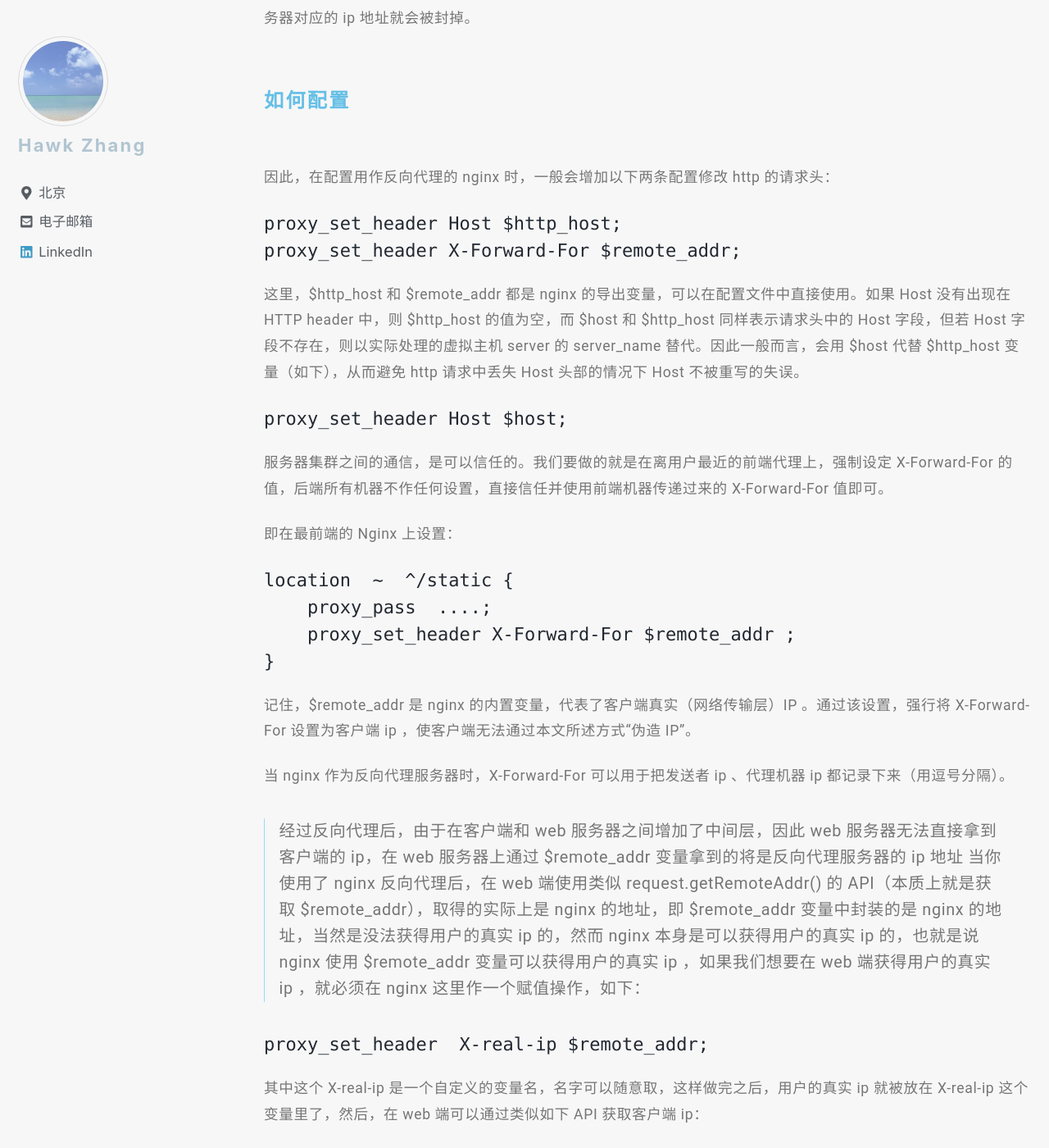
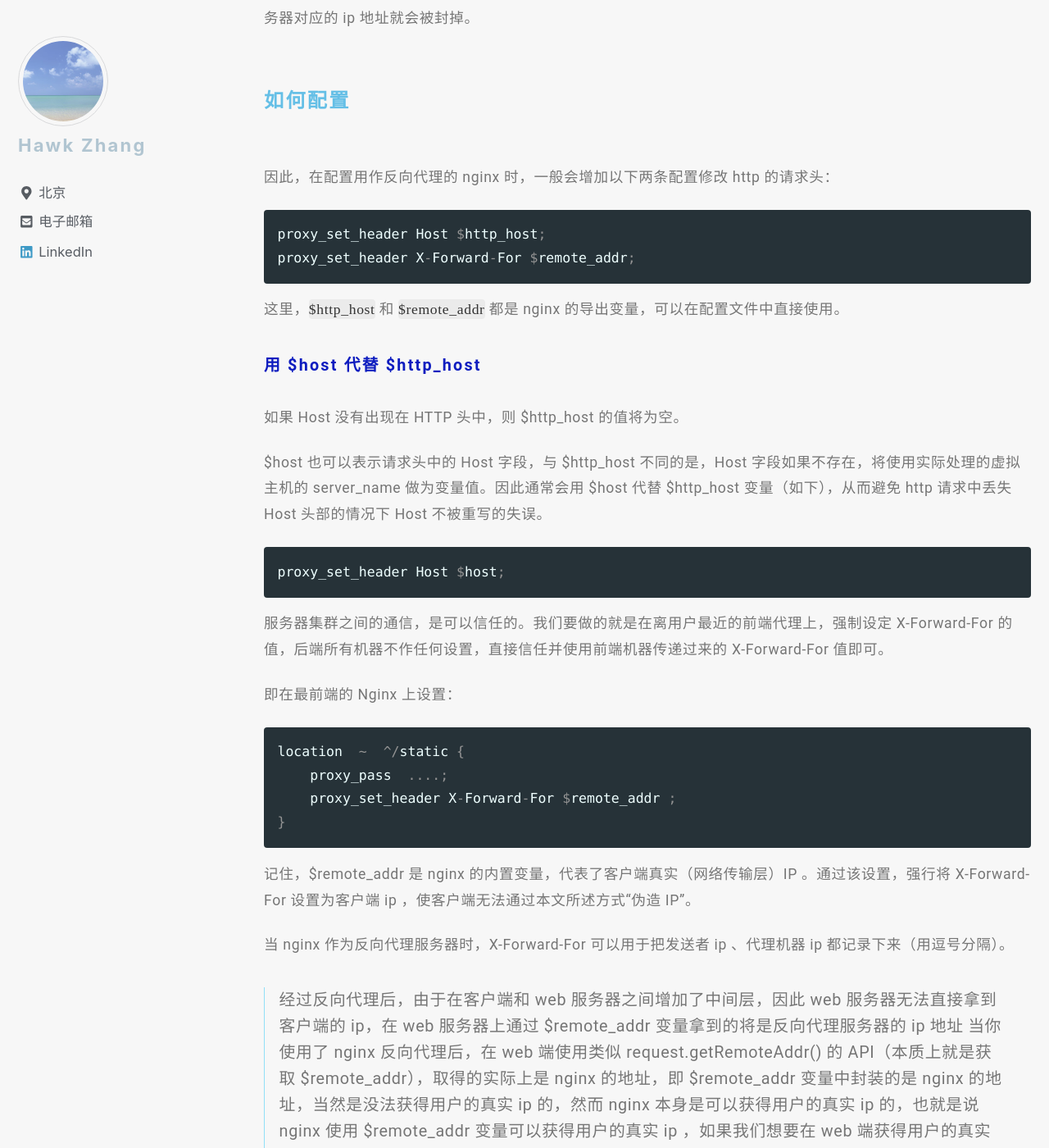
Before and after one commit to narru888/linotes_note, a Jekyll site: the page built from _posts/server/nginx/2016-01-03-common.conf.md, in a window 1280 px wide and 1400 px high, scrolled down 1390 px. Shown: the whole window at 82% size. Built offline with Jekyll 4.4.1, drawn with Linux system fonts in a browser that asks for light colours; nearby versions of some CDN libraries; a script that is not in the unit is left out; some of the changed text lies outside the part shown.

Commit message:
update on 2018-08-07 15:20:01 CST

````diff
--- a/_posts/server/nginx/2016-01-03-common.conf.md
+++ b/_posts/server/nginx/2016-01-03-common.conf.md
@@ -34,14 +34,20 @@ HTTP 请求头中的 **X_Forward_For** 表示该 **请求是由谁发起** 的
 
 因此，在配置用作反向代理的 nginx 时，一般会增加以下两条配置修改 http 的请求头：
 
-```hljs
+```conf
 proxy_set_header Host $http_host;
 proxy_set_header X-Forward-For $remote_addr;
 ```
 
-这里，$http_host 和 $remote_addr 都是 nginx 的导出变量，可以在配置文件中直接使用。如果 Host 没有出现在 HTTP header 中，则 $http_host 的值为空，而 $host 和 $http_host 同样表示请求头中的 Host 字段，但若 Host 字段不存在，则以实际处理的虚拟主机 server 的 server_name 替代。因此一般而言，会用 $host 代替 $http_host 变量（如下），从而避免 http 请求中丢失 Host 头部的情况下 Host 不被重写的失误。
+这里，`$http_host` 和 `$remote_addr` 都是 nginx 的导出变量，可以在配置文件中直接使用。
 
-```hljs
+##### 用 $host 代替 $http_host
+
+如果 Host 没有出现在 HTTP 头中，则 $http_host 的值将为空。
+
+$host 也可以表示请求头中的 Host 字段，与 $http_host 不同的是，Host 字段如果不存在，将使用实际处理的虚拟主机的 server_name 做为变量值。因此通常会用 $host 代替 $http_host 变量（如下），从而避免 http 请求中丢失 Host 头部的情况下 Host 不被重写的失误。
+
+```conf
 proxy_set_header Host $host;
 ```
 
@@ -50,7 +56,7 @@ proxy_set_header Host $host;
 
 即在最前端的 Nginx 上设置：
 
-```hljs
+```conf
 location  ~  ^/static {
     proxy_pass  ....;
     proxy_set_header X-Forward-For $remote_addr ;
@@ -64,13 +70,13 @@ location  ~  ^/static {
 
 > 经过反向代理后，由于在客户端和 web 服务器之间增加了中间层，因此 web 服务器无法直接拿到客户端的 ip，在 web 服务器上通过 $remote_addr 变量拿到的将是反向代理服务器的 ip 地址      当你使用了 nginx 反向代理后，在 web 端使用类似 request.getRemoteAddr() 的 API（本质上就是获取 $remote_addr），取得的实际上是 nginx 的地址，即 $remote_addr 变量中封装的是 nginx 的地址，当然是没法获得用户的真实 ip 的，然而 nginx 本身是可以获得用户的真实 ip 的，也就是说 nginx 使用 $remote_addr 变量可以获得用户的真实 ip ，如果我们想要在 web 端获得用户的真实 ip ，就必须在 nginx 这里作一个赋值操作，如下：
 
-```hljs
+```conf
 proxy_set_header  X-real-ip $remote_addr;
 ```
 
 其中这个 X-real-ip 是一个自定义的变量名，名字可以随意取，这样做完之后，用户的真实 ip 就被放在 X-real-ip 这个变量里了，然后，在 web 端可以通过类似如下 API 获取客户端 ip：
 
-```hljs
+```conf
 request.getAttribute("X-real-ip")
 ```
 
@@ -81,13 +87,13 @@ X-Forwarded-For 干啥？
 
 追溯历史，这个 X-Forwarded-For 变量，是 squid 开发的，用于识别请求通过了哪些 HTTP 代理或负载平衡器，记录相应 IP 地址列表的非 rfc 标准，如果设置了 X-Forwarded-For ，那么每次经过 proxy 转发请求后都会有记录，格式就是
 
-```hljs
+```conf
 client1, proxy1, proxy2, ...
 ```
 
 以逗号隔开各个地址。由于是非 rfc 标准，所以默认是没有的，需要强制添加。在默认情况下经过 proxy 转发的请求，在后端 web 服务器看来远程地址都是 proxy 的 ip 地址。也就是说在默认情况下我们使用 request.getAttribute("X-Forwarded-For") 获取不到用户的 ip ，如果我们想要通过这个变量获得用户的 ip ，我们需要自己在 nginx 添加如下配置：
 
-```hljs
+```conf
 proxy_set_header  X-Forwarded-For $proxy_add_x_forwarded_for;
 ```
 
````
Also changed, not shown: 1 other file.
